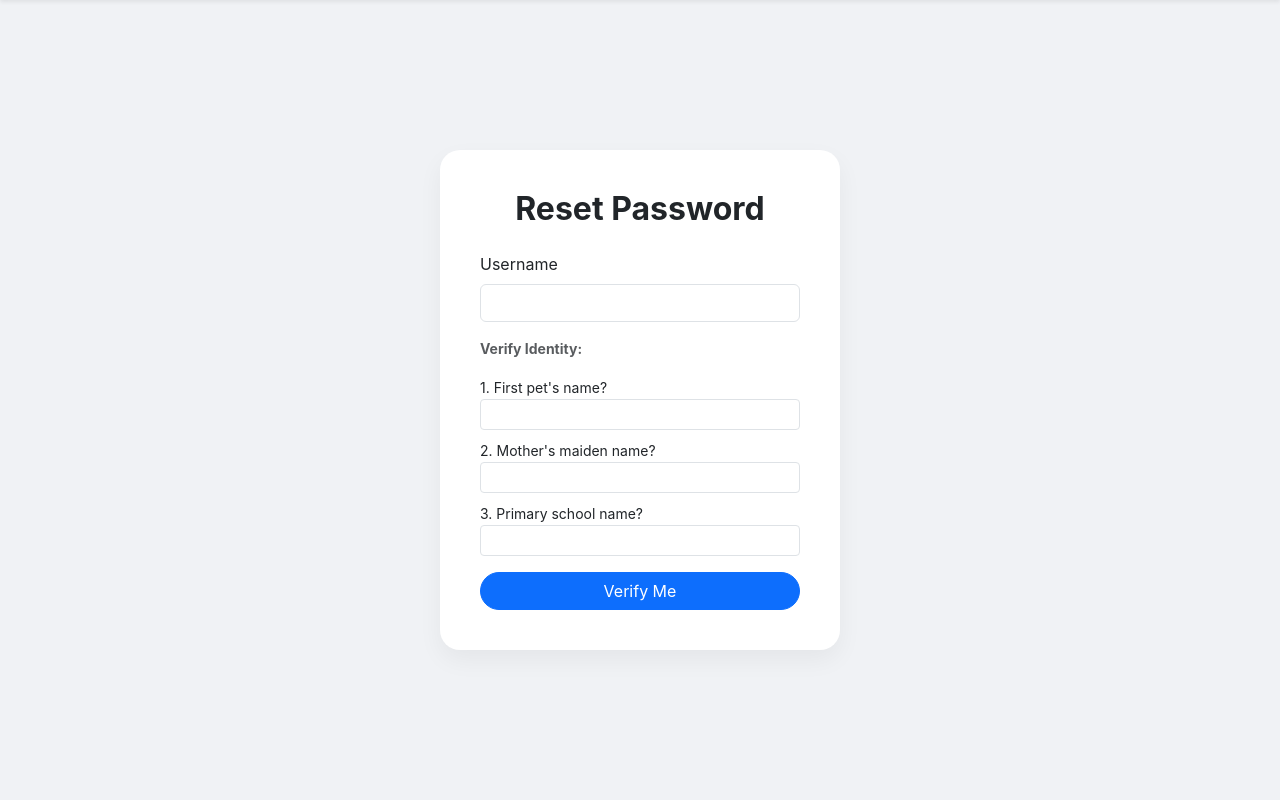
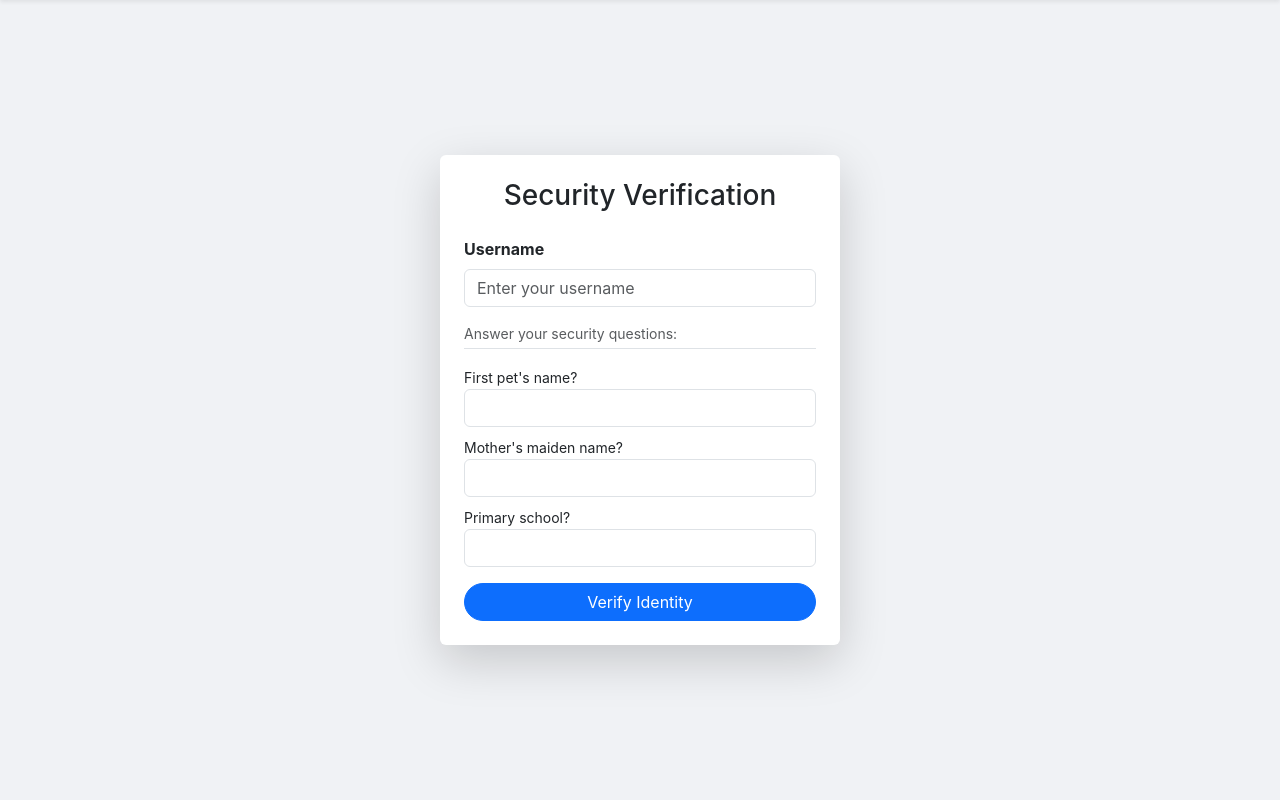
Before and after one commit to Je4emiah/2610-CSP1123-G18, a Flask app: page /forgot_password in a window 1280 px wide. Shown: the part 57-857 px from the top of the page. Run offline with Flask 3, Linux system fonts and the light colour scheme.

Commit message:
Completed 3-question security authorization flow for Registration and Reset

```diff
--- a/templates/forgot_password.html
+++ b/templates/forgot_password.html
@@ -1,42 +1,43 @@
 {% extends "base.html" %}
 {% block content %}
-<div class="login-body">
-    <div class="login-card">
-        <h2 class="text-center mb-4 fw-bold">Reset Password</h2>
+<div class="login-body d-flex justify-content-center align-items-center" style="min-height: 80vh;">
+    <div class="login-card p-4 shadow-lg bg-white rounded" style="width: 400px;">
+        <h3 class="text-center mb-4">Security Verification</h3>
 
         {% if not user_found %}
         <form action="{{ url_for('forgot_password') }}" method="POST">
             <div class="mb-3">
-                <label class="form-label">Username</label>
-                <input type="text" name="username" class="form-control" required>
+                <label class="form-label fw-bold">Username</label>
+                <input type="text" name="username" class="form-control" required placeholder="Enter your username">
             </div>
 
-            <p class="text-muted small fw-bold">Verify Identity:</p>
+            <p class="text-muted small border-bottom pb-1">Answer your security questions:</p>
+
             <div class="mb-2">
-                <label class="small">1. First pet's name?</label>
-                <input type="text" name="q1" class="form-control form-control-sm" required>
+                <label class="small">First pet's name?</label>
+                <input type="text" name="q1" class="form-control" required>
             </div>
             <div class="mb-2">
-                <label class="small">2. Mother's maiden name?</label>
-                <input type="text" name="q2" class="form-control form-control-sm" required>
+                <label class="small">Mother's maiden name?</label>
+                <input type="text" name="q2" class="form-control" required>
             </div>
             <div class="mb-3">
-                <label class="small">3. Primary school name?</label>
-                <input type="text" name="q3" class="form-control form-control-sm" required>
+                <label class="small">Primary school?</label>
+                <input type="text" name="q3" class="form-control" required>
             </div>
 
-            <button type="submit" class="btn btn-primary w-100 rounded-pill">Verify Me</button>
+            <button type="submit" class="btn btn-primary w-100 rounded-pill">Verify Identity</button>
         </form>
 
         {% else %}
         <form action="{{ url_for('reset_password') }}" method="POST">
             <input type="hidden" name="username" value="{{ username }}">
             <div class="mb-3">
-                <label>New Password</label>
+                <label class="fw-bold">New Password</label>
                 <input type="password" name="new_password" class="form-control" required>
             </div>
             <div class="mb-3">
-                <label>Confirm Password</label>
+                <label class="fw-bold">Confirm New Password</label>
                 <input type="password" name="confirm_password" class="form-control" required>
             </div>
             <button type="submit" class="btn btn-success w-100 rounded-pill">Update Password</button>
```
Also changed, not shown: templates/register.html (+18 -0 lines), mindmetric.db.
